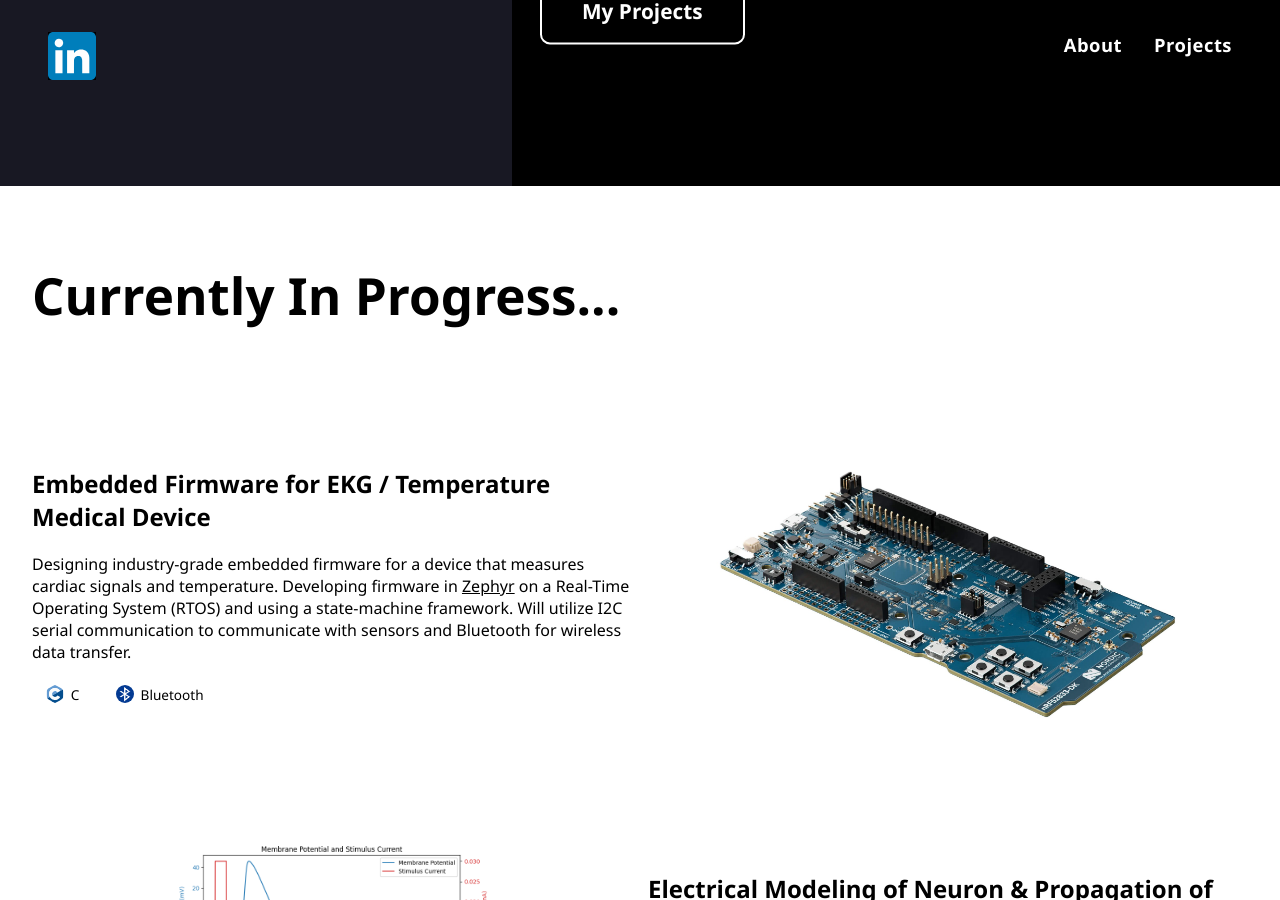
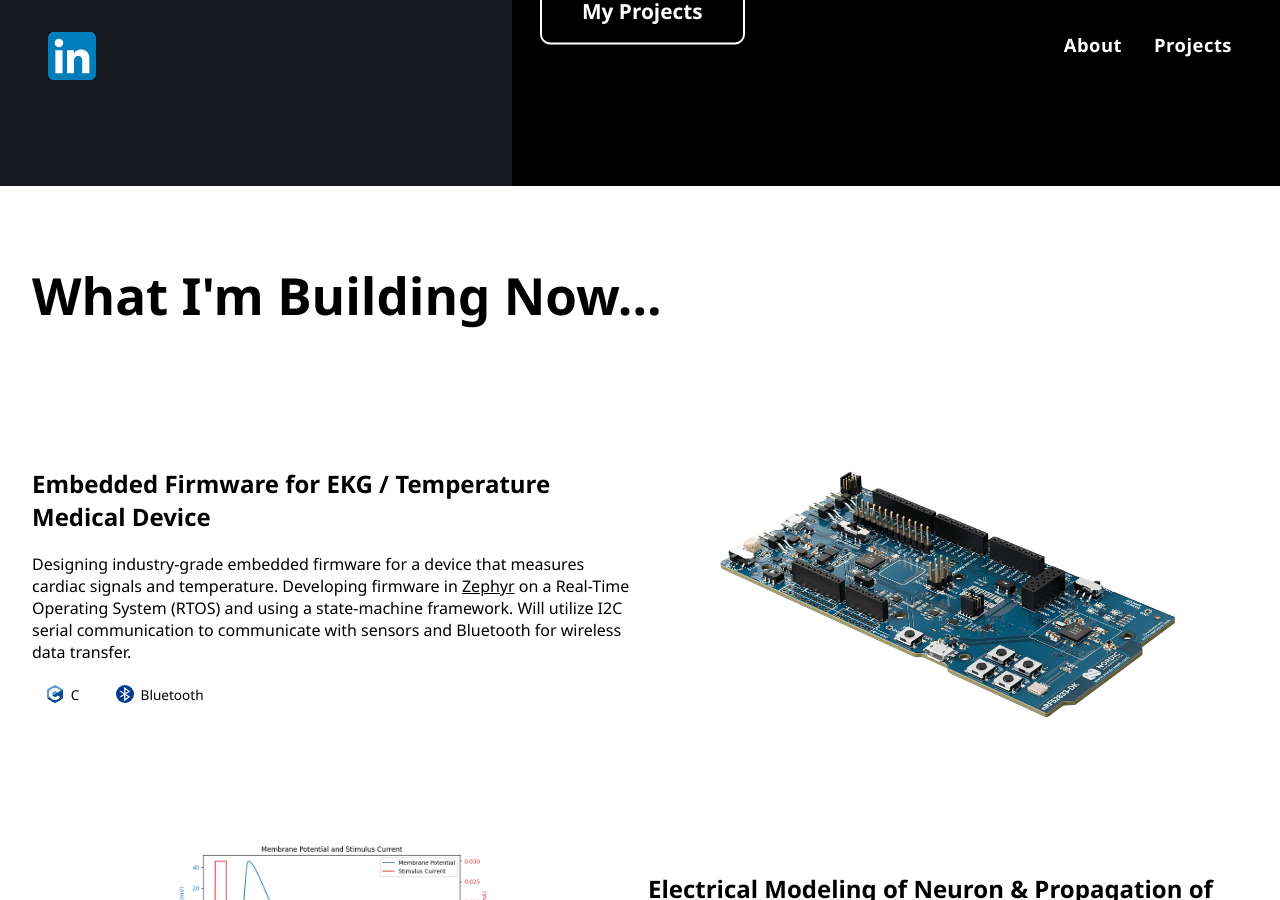
Before and after one commit to sajjy/sajan_patel_duke_bme, a Jekyll site: the page built from index.md, in a window 1280 px wide and 900 px high, scrolled down 714 px. Built offline with Jekyll 4.4.1, drawn with Linux system fonts in a browser that asks for light colours.

Commit message:
Update active projects header

```diff
--- a/_layouts/default.html
+++ b/_layouts/default.html
@@ -68,7 +68,7 @@
 
   <!-- Projects Section -->
   <section id="current-projects">
-    <h1>Currently In Progress...</h1>
+    <h1>What I'm Building Now...</h1>
 
     <div class="project-card">
       <div class="project-text">
```
